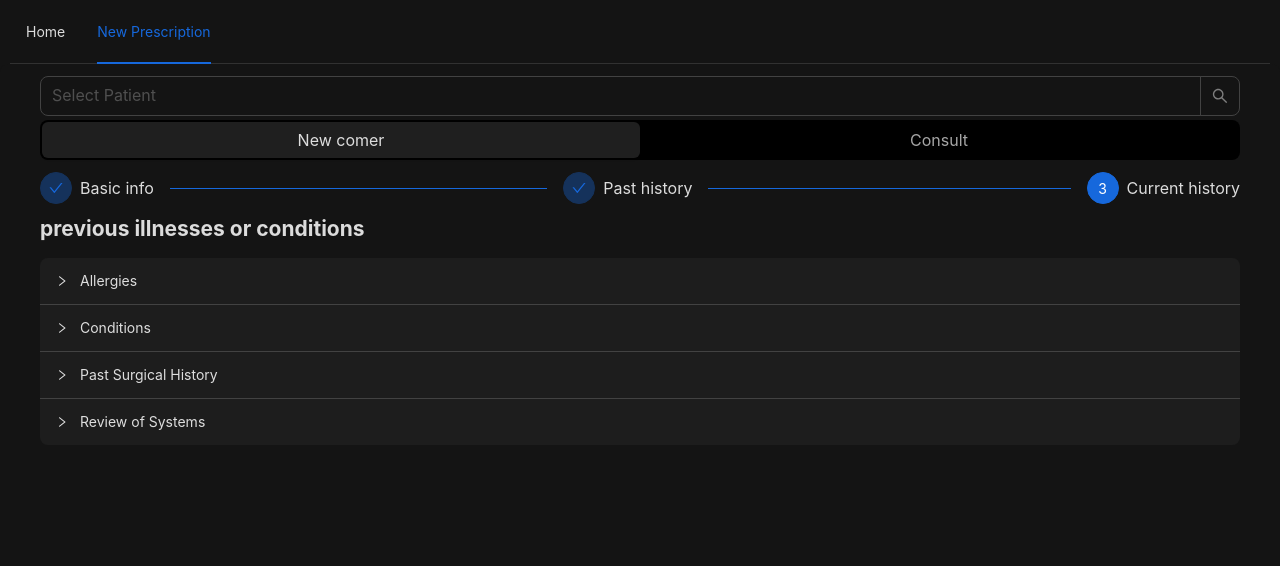
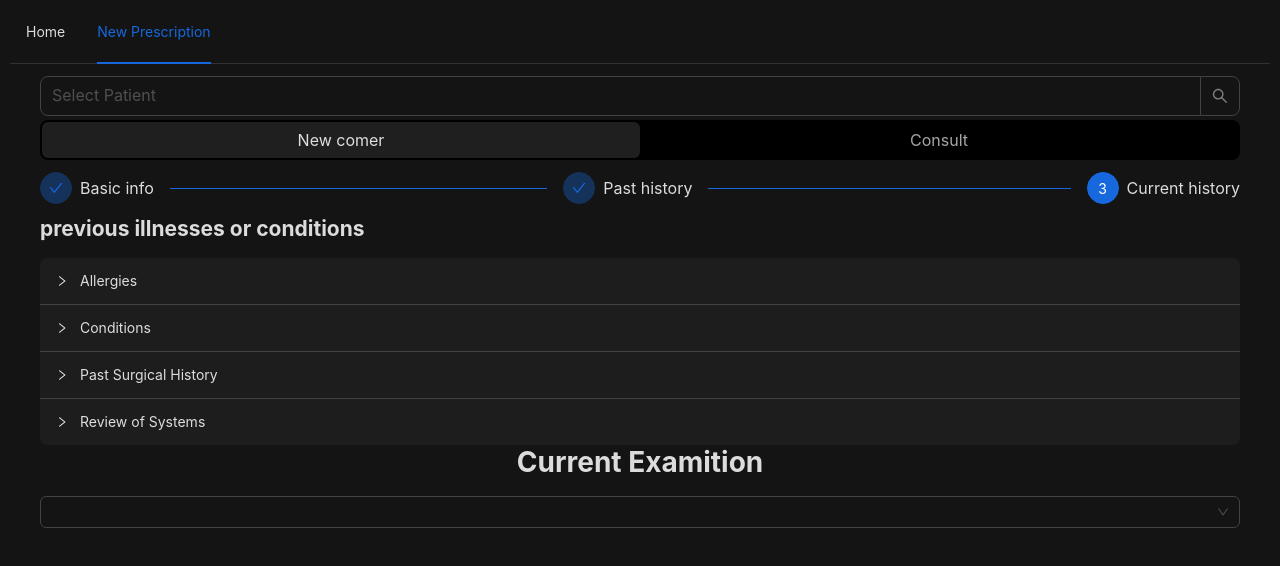
Before and after one commit to mohmedn424/doctors-management, a React (Vite) app: page /prescription in a window 1280 px wide. Shown: the top 566 px of the page. Built offline with nearby package versions, Linux system fonts and the light colour scheme.

Commit message:
commiting minor changes to connect the backend

```diff
--- a/src/components/CurrentHistory.jsx
+++ b/src/components/CurrentHistory.jsx
@@ -1,10 +1,17 @@
 import { memo } from 'react';
 import PreviousIllnessesConditions from './PreviousIllnessesConditions';
+import { Select } from 'antd';
 
 export default memo(function CurrentHistory() {
   return (
     <div className="current-history-wrapper">
       <PreviousIllnessesConditions />
+
+      <div className="current-examintion">
+        <h1 style={{ textAlign: 'center' }}>Current Examition</h1>
+        <br />
+        <Select style={{ width: '100%' }} />
+      </div>
     </div>
   );
 });
--- a/src/components/PreviousIllnessesConditions.jsx
+++ b/src/components/PreviousIllnessesConditions.jsx
@@ -1,19 +1,10 @@
-import {
-  Collapse,
-  ConfigProvider,
-  Form,
-  Input,
-  Radio,
-  Select,
-} from 'antd';
+import { Collapse, ConfigProvider } from 'antd';
 import Allergies from './Allergies';
 import Conditions from './Conditions';
 import PastSurgicalHistory from './PastSurgicalHistory';
 import ReviewOfSystems from './ReviewOfSystems';
 
 export default function PreviousIllnessesConditions() {
-  const formFinish = (e) => {};
-
   return (
     <>
       <h2>previous illnesses or conditions</h2>
```
